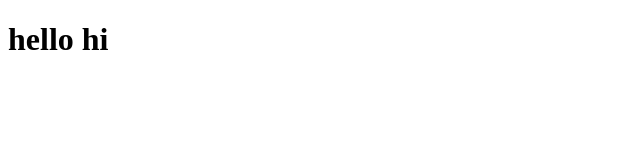
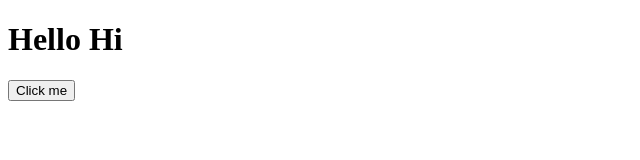
Before and after one commit to A-non-bot/mycopunk_Rep, a plain HTML site: page index.html in a window 1280 px wide. Shown: the whole page, without its empty margins (0-640 px from the left). Drawn offline with Linux system fonts and the light colour scheme.

Commit message:
Feat. Button

```diff
--- a/index.html
+++ b/index.html
@@ -3,8 +3,10 @@
     <head>
         <title>Mycopunk Build Planner</title>
     </head>
-
+    <div>
     <body>
-        <h1>hello hi</h1>
+        <h1>Hello Hi</h1>
+        <button>Click me</button>
     </body>
+    </div>
 </html>
```
